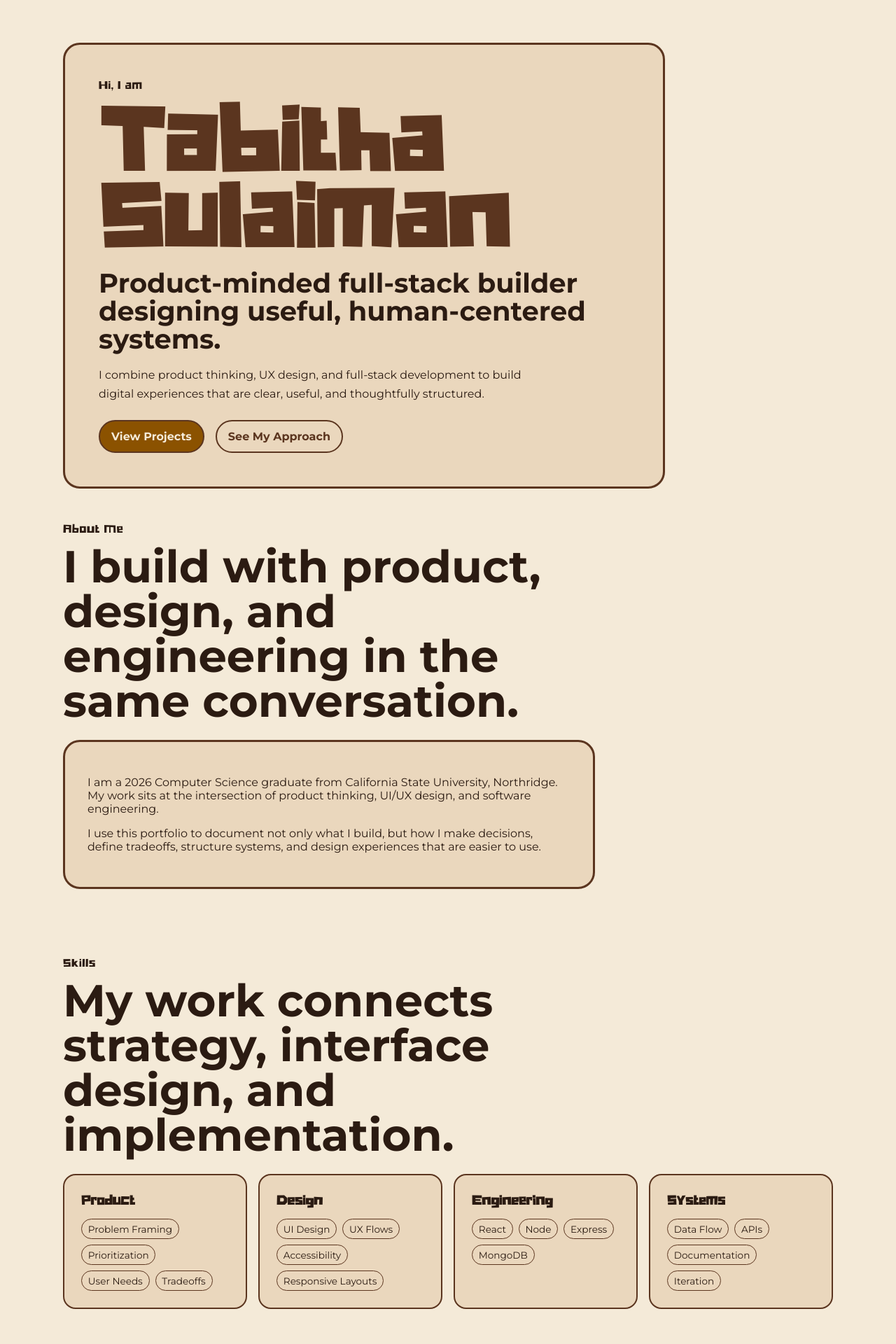
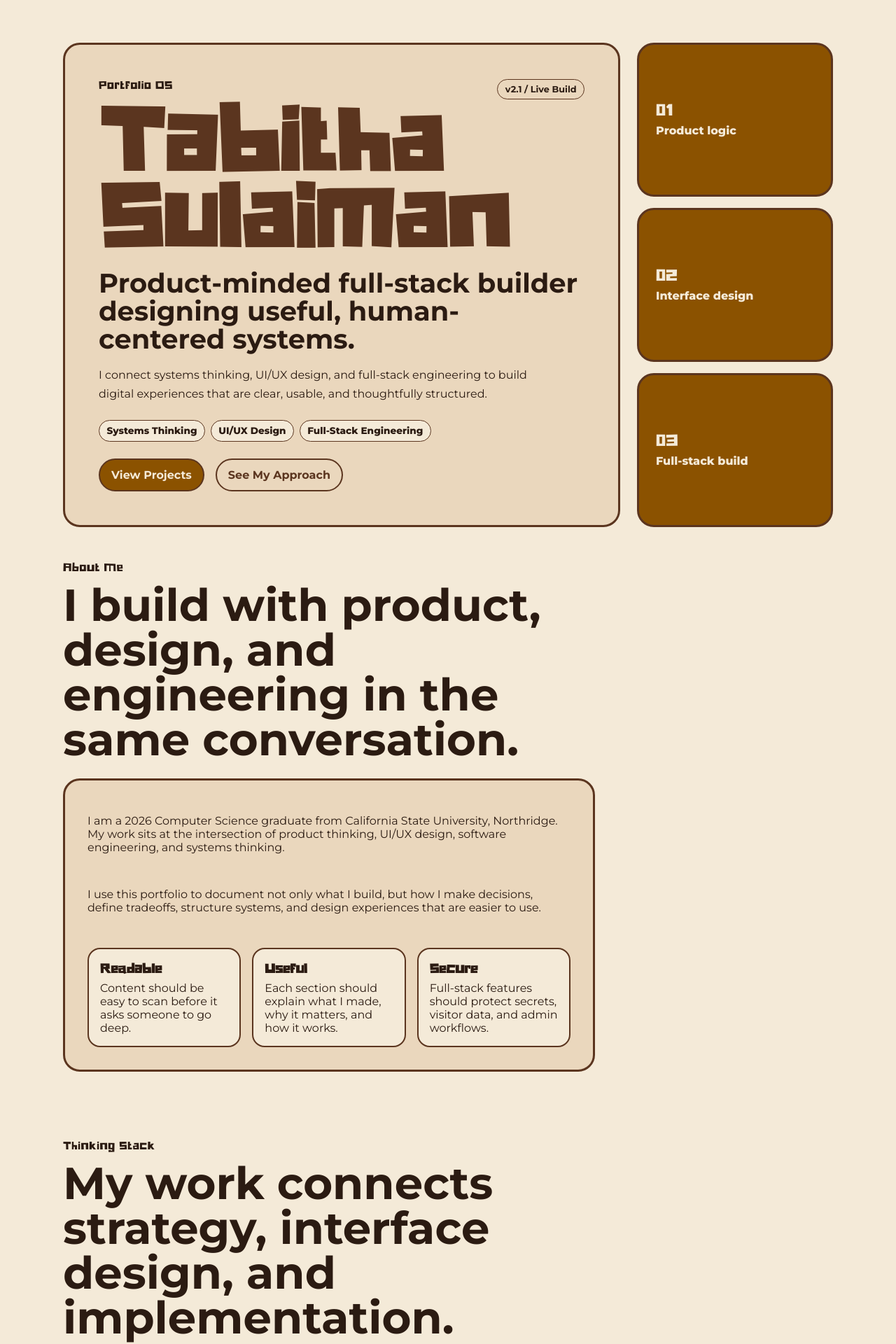
Before and after one commit to tabee1024/TabithaSulaiman, a React (Vite) app in the folder client/: page / in a window 1280 px wide. Shown: the part 75-1995 px from the top of the page at 70% size. Built offline with nearby package versions, Linux system fonts and the light colour scheme.

Commit message:
v2.2: UI of project/home page improved.

```diff
--- a/client/src/components/home/AboutPreview.jsx
+++ b/client/src/components/home/AboutPreview.jsx
@@ -6,17 +6,34 @@ function AboutPreview() {
                 <h2 id="about-title">I build with product, design, and engineering in the same conversation.</h2>
             </div>
 
-            <div className="content-card">
+            <div className="content-card about-system-card">
                 <p>
                     I am a 2026 Computer Science graduate from California State University, Northridge.
-                    My work sits at the intersection of product thinking, UI/UX design, and software
-                    engineering.
+                    My work sits at the intersection of product thinking, UI/UX design, software
+                    engineering, and systems thinking.
                 </p>
 
                 <p>
                     I use this portfolio to document not only what I build, but how I make decisions,
                     define tradeoffs, structure systems, and design experiences that are easier to use.
                 </p>
+
+                <div className="about-principle-grid" aria-label="Portfolio principles">
+                    <div>
+                        <h3>Readable</h3>
+                        <p>Content should be easy to scan before it asks someone to go deep.</p>
+                    </div>
+
+                    <div>
+                        <h3>Useful</h3>
+                        <p>Each section should explain what I made, why it matters, and how it works.</p>
+                    </div>
+
+                    <div>
+                        <h3>Secure</h3>
+                        <p>Full-stack features should protect secrets, visitor data, and admin workflows.</p>
+                    </div>
+                </div>
             </div>
         </section>
     );
--- a/client/src/components/home/FeaturedProjects.jsx
+++ b/client/src/components/home/FeaturedProjects.jsx
@@ -1,12 +1,19 @@
+import { Link } from "react-router-dom";
 import { featuredProjects } from "../../data/projects";
 import ProjectGrid from "../projects/ProjectGrid";
 
 function FeaturedProjects() {
     return (
         <section className="home-section" id="projects" aria-labelledby="projects-title">
-      <div className="section-heading">
+            <div className="section-heading section-heading-with-action">
+                <div>
                     <p className="eyebrow">Featured Projects</p>
                     <h2 id="projects-title">Selected work that connects product, design, and engineering.</h2>
+                </div>
+
+                <Link className="button button-secondary" to="/projects">
+                    View All Projects
+                </Link>
             </div>
 
             <ProjectGrid projects={featuredProjects} />
--- a/client/src/components/home/Hero.jsx
+++ b/client/src/components/home/Hero.jsx
@@ -1,10 +1,19 @@
 import { Link } from "react-router-dom";
+
+const heroSignals = [
+    "Systems Thinking",
+    "UI/UX Design",
+    "Full-Stack Engineering",
+];
 
 function Hero() {
     return (
-    <section className="hero-section" aria-labelledby="hero-title">
-      <div className="hero-copy-block">
-        <p className="eyebrow">Hi, I am</p>
+        <section className="hero-section hero-system-section" aria-labelledby="hero-title">
+            <div className="hero-copy-block hero-system-card">
+                <div className="hero-meta-row">
+                    <p className="eyebrow">Portfolio OS</p>
+                    <p className="hero-version">v2.1 / Live Build</p>
+                </div>
 
                 <h1 id="hero-title">Tabitha Sulaiman</h1>
 
@@ -13,9 +22,17 @@ function Hero() {
                 </p>
 
                 <p className="hero-description">
-          I combine product thinking, UX design, and full-stack development to build digital
-          experiences that are clear, useful, and thoughtfully structured.
+                    I connect systems thinking, UI/UX design, and full-stack engineering to build digital
+                    experiences that are clear, usable, and thoughtfully structured.
                 </p>
+
+                <div className="hero-signal-row" aria-label="Portfolio focus areas">
+                    {heroSignals.map((signal) => (
+                        <span className="hero-signal" key={signal}>
+                            {signal}
+                        </span>
+                    ))}
+                </div>
 
                 <div className="hero-actions" aria-label="Primary actions">
                     <Link to="/projects" className="button button-primary">
@@ -26,6 +43,21 @@ function Hero() {
                     </Link>
                 </div>
             </div>
+
+            <aside className="hero-system-panel" aria-label="Portfolio system summary">
+                <div>
+                    <span>01</span>
+                    <p>Product logic</p>
+                </div>
+                <div>
+                    <span>02</span>
+                    <p>Interface design</p>
+                </div>
+                <div>
+                    <span>03</span>
+                    <p>Full-stack build</p>
+                </div>
+            </aside>
         </section>
     );
 }
--- a/client/src/components/home/SkillsPanel.jsx
+++ b/client/src/components/home/SkillsPanel.jsx
@@ -1,18 +1,22 @@
 const skillGroups = [
     {
         title: "Product",
+        description: "Framing problems, prioritizing tradeoffs, and connecting work to user needs.",
         skills: ["Problem Framing", "Prioritization", "User Needs", "Tradeoffs"],
     },
     {
         title: "Design",
+        description: "Designing readable, accessible, and responsive interfaces with clear hierarchy.",
         skills: ["UI Design", "UX Flows", "Accessibility", "Responsive Layouts"],
     },
     {
         title: "Engineering",
+        description: "Building full-stack features with reusable components, APIs, and database structure.",
         skills: ["React", "Node", "Express", "MongoDB"],
     },
     {
         title: "Systems",
+        description: "Thinking through data flow, dependencies, documentation, and iteration loops.",
         skills: ["Data Flow", "APIs", "Documentation", "Iteration"],
     },
 ];
@@ -21,14 +25,15 @@ function SkillsPanel() {
     return (
         <section className="home-section" aria-labelledby="skills-title">
             <div className="section-heading">
-                <p className="eyebrow">Skills</p>
+                <p className="eyebrow">Thinking Stack</p>
                 <h2 id="skills-title">My work connects strategy, interface design, and implementation.</h2>
             </div>
 
             <div className="skills-grid">
                 {skillGroups.map((group) => (
-                    <article className="skill-card" key={group.title}>
+                    <article className="skill-card skill-system-card" key={group.title}>
                         <h3>{group.title}</h3>
+                        <p>{group.description}</p>
 
                         <div className="skill-tags">
                             {group.skills.map((skill) => (
--- a/client/src/pages/Projects.jsx
+++ b/client/src/pages/Projects.jsx
@@ -9,6 +9,7 @@ function Projects() {
 
             <main className="home-page">
                 <section className="home-section" aria-labelledby="projects-page-title">
+                    <div className="project-page-hero">
                         <div className="section-heading">
                             <p className="eyebrow">Projects</p>
                             <h1 id="projects-page-title">Projects built as connected systems.</h1>
@@ -16,6 +17,14 @@ function Projects() {
                                 Each project is structured to show how I connect systems thinking,
                                 design decisions, and technical implementation into a clear product experience.
                             </p>
+                        </div>
+
+                        <div className="project-page-summary" aria-label="Project page summary">
+                            <p>
+                                Browse the cards for a quick read, then open a project to see the decisions,
+                                tradeoffs, and implementation details behind the work.
+                            </p>
+                        </div>
                     </div>
 
                     <div className="project-lens-guide" aria-label="Project thinking lens guide">
--- a/client/src/styles/components.css
+++ b/client/src/styles/components.css
@@ -103,6 +103,148 @@
     gap: var(--space-md);
     flex-wrap: wrap;
     margin-top: var(--space-lg);
+}
+
+.hero-system-section {
+    grid-template-columns: minmax(0, 1fr) 280px;
+    gap: var(--space-lg);
+}
+
+.hero-system-card {
+    max-width: none;
+}
+
+.hero-meta-row {
+    display: flex;
+    align-items: center;
+    justify-content: space-between;
+    gap: var(--space-md);
+}
+
+.hero-version {
+    margin: 0;
+    padding: 0.35rem 0.65rem;
+    border: 1px solid var(--color-brown-dark);
+    border-radius: var(--radius-button);
+    font-size: 0.8rem;
+    font-weight: 700;
+}
+
+.hero-signal-row {
+    display: flex;
+    flex-wrap: wrap;
+    gap: var(--space-xs);
+    margin-top: var(--space-lg);
+}
+
+.hero-signal {
+    display: inline-flex;
+    padding: 0.4rem 0.65rem;
+    border: 1px solid var(--color-brown-dark);
+    border-radius: var(--radius-button);
+    background-color: var(--color-cream);
+    font-size: 0.85rem;
+    font-weight: 800;
+}
+
+.hero-system-panel {
+    align-self: stretch;
+    display: grid;
+    gap: var(--space-md);
+}
+
+.hero-system-panel div {
+    display: grid;
+    align-content: center;
+    gap: var(--space-xs);
+    padding: var(--space-lg);
+    border: var(--border-strong);
+    border-radius: var(--radius-card);
+    background-color: var(--color-brown);
+    color: var(--color-cream);
+}
+
+.hero-system-panel span {
+    font-family: var(--font-display);
+    font-size: 1.5rem;
+    line-height: 1;
+}
+
+.hero-system-panel p {
+    margin: 0;
+    font-weight: 800;
+}
+
+.about-system-card {
+    display: grid;
+    gap: var(--space-md);
+}
+
+.about-principle-grid {
+    display: grid;
+    grid-template-columns: repeat(3, 1fr);
+    gap: var(--space-md);
+    margin-top: var(--space-md);
+}
+
+.about-principle-grid div {
+    padding: var(--space-md);
+    border: 2px solid var(--color-brown-dark);
+    border-radius: 18px;
+    background-color: var(--color-cream);
+}
+
+.about-principle-grid h3,
+.about-principle-grid p {
+    margin: 0;
+}
+
+.about-principle-grid h3 {
+    margin-bottom: var(--space-xs);
+    font-family: var(--font-display);
+}
+
+.section-heading-with-action {
+    display: flex;
+    align-items: flex-end;
+    justify-content: space-between;
+    gap: var(--space-lg);
+    max-width: none;
+}
+
+.section-heading-with-action>div {
+    max-width: 760px;
+}
+
+.skill-system-card {
+    display: grid;
+    gap: var(--space-md);
+}
+
+.skill-system-card p {
+    margin: 0;
+    line-height: 1.6;
+}
+
+.project-page-hero {
+    display: grid;
+    grid-template-columns: minmax(0, 1fr) 320px;
+    gap: var(--space-lg);
+    align-items: end;
+    margin-bottom: var(--space-lg);
+}
+
+.project-page-summary {
+    padding: var(--space-lg);
+    border: 2px solid var(--color-brown-dark);
+    border-radius: var(--radius-card);
+    background-color: var(--color-cream);
+}
+
+.project-page-summary p {
+    margin: 0;
+    line-height: 1.6;
+    font-weight: 700;
 }
 
 .button {
--- a/client/src/styles/responsive.css
+++ b/client/src/styles/responsive.css
@@ -14,6 +14,21 @@
     .project-stat-grid,
     .project-detail-snapshot {
         grid-template-columns: 1fr;
+    }
+
+    .hero-system-section,
+    .project-page-hero {
+        grid-template-columns: 1fr;
+    }
+
+    .hero-system-panel,
+    .about-principle-grid {
+        grid-template-columns: 1fr;
+    }
+
+    .section-heading-with-action {
+        align-items: flex-start;
+        flex-direction: column;
     }
 }
 
@@ -66,4 +81,12 @@
         max-width: 100%;
     }
 
+    .hero-meta-row {
+        align-items: flex-start;
+        flex-direction: column;
+    }
+
+    .hero-system-panel div {
+        padding: var(--space-md);
+    }
 }
```
Also changed, not shown: 1 other file (tests, documents, lock files or other folders). Lines whose indentation alone changed are shown as unchanged.
